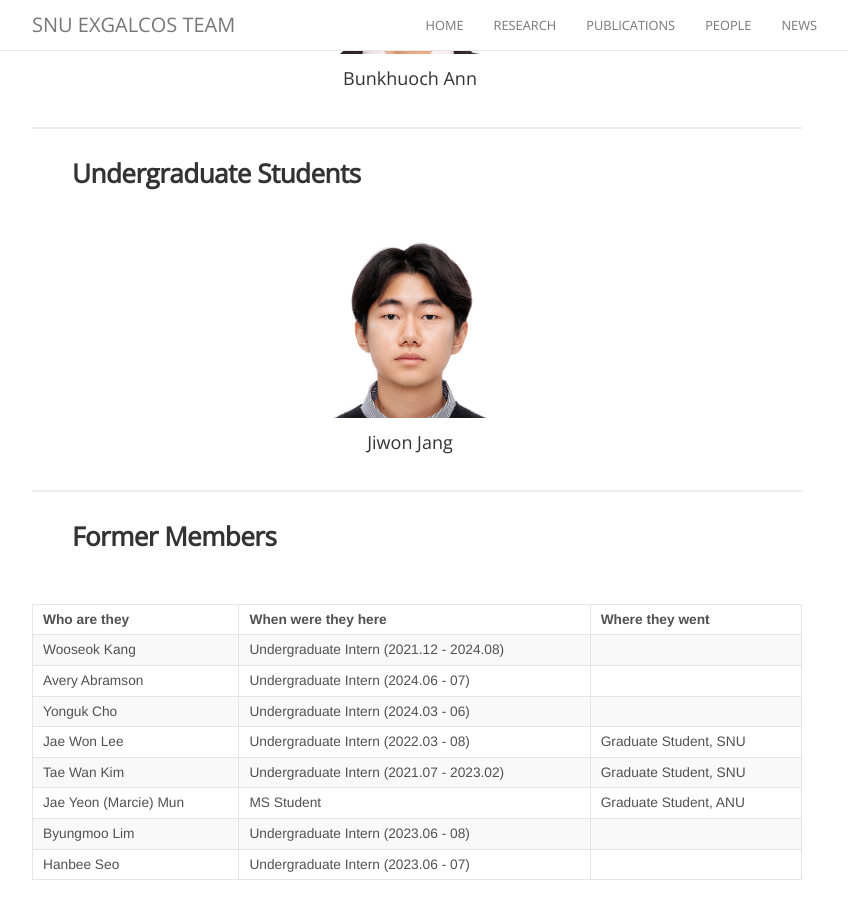
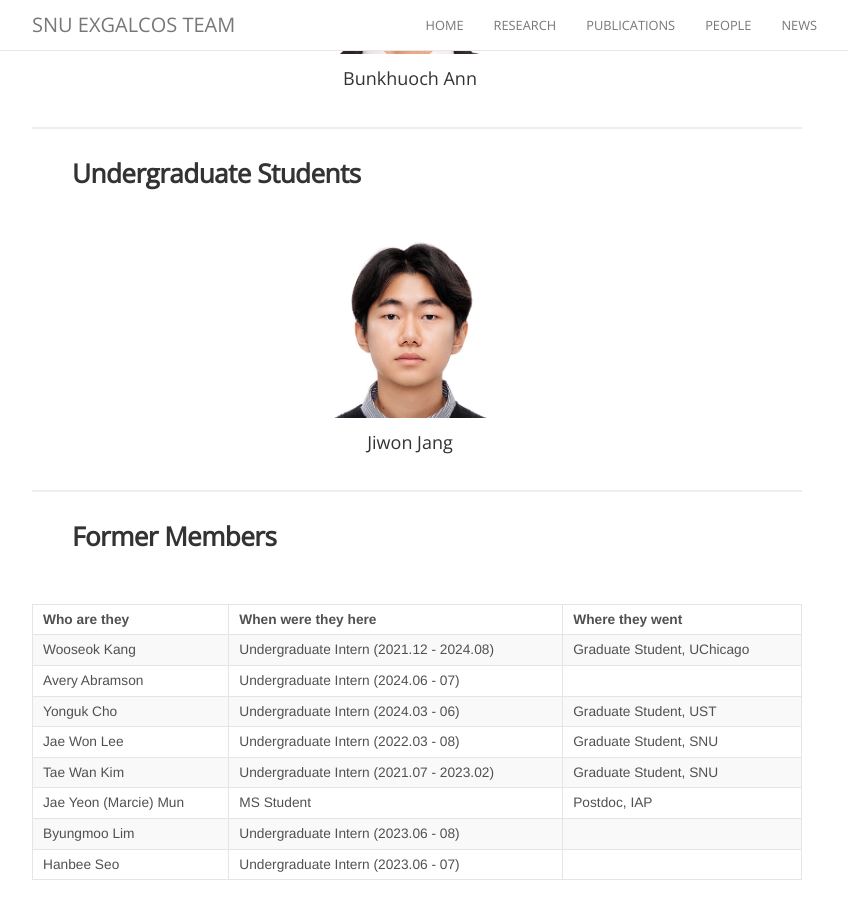
Before and after one commit to exgalcos/exgalcos.github.io, a Jekyll site: the page built from people.md, in a window 1280 px wide and 900 px high, scrolled down 1920 px. Shown: the whole window, without its empty margins (223-1071 px from the left). Built offline with Jekyll 4.4.1, drawn with Linux system fonts in a browser that asks for light colours; nearby versions of some CDN libraries; comment, search, counter and statistics services are not loaded.

Commit message:
Update people.md

```diff
--- a/people.md
+++ b/people.md
@@ -56,14 +56,14 @@ permalink: /people/
 
 | Who are they | When were they here | Where they went |
 | :------------- |:-------------| :-----------| :-----------|
-| Wooseok Kang | Undergraduate Intern (2021.12 - 2024.08) | |
+| Wooseok Kang | Undergraduate Intern (2021.12 - 2024.08) | Graduate Student, UChicago |
 | Avery Abramson | Undergraduate Intern (2024.06 - 07) | |
-| Yonguk Cho | Undergraduate Intern (2024.03 - 06) | |
+| Yonguk Cho | Undergraduate Intern (2024.03 - 06) | Graduate Student, UST |
 | Jae Won Lee | Undergraduate Intern (2022.03 - 08) | Graduate Student, SNU |
 | Tae Wan Kim | Undergraduate Intern (2021.07 - 2023.02) | Graduate Student, SNU |
-| Jae Yeon (Marcie) Mun | MS Student | Graduate Student, ANU |
+| Jae Yeon (Marcie) Mun | MS Student | Postdoc, IAP |
 | Byungmoo Lim | Undergraduate Intern (2023.06 - 08) | |
-| Hanbee Seo | Undergraduate Intern (2023.06 - 07) | |
+| Hanbee Seo | Undergraduate Intern (2023.06 - 07) |  |
 
 {% endif %}
 {% endfor %}
```
